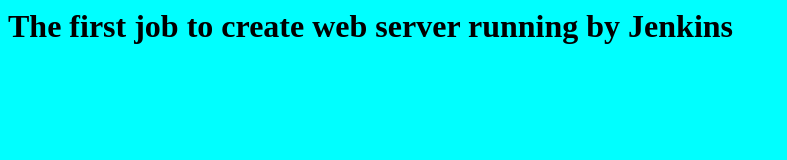
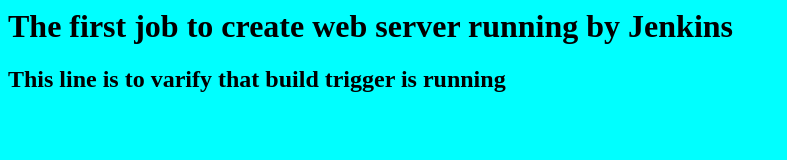
Before and after one commit to gouravaas/index_repo, a plain HTML site: page index.html in a window 1280 px wide. Shown: the whole page, without its empty margins (0-787 px from the left). Drawn offline with Linux system fonts and the light colour scheme.

Commit message:
index third version

```diff
--- a/index.html
+++ b/index.html
@@ -1,2 +1,3 @@
 <body bgcolor="cyan" />
        <h1> The first job to create web server running by Jenkins </h1>
+       <h2> This line is to varify that build trigger is running </h2>
```
